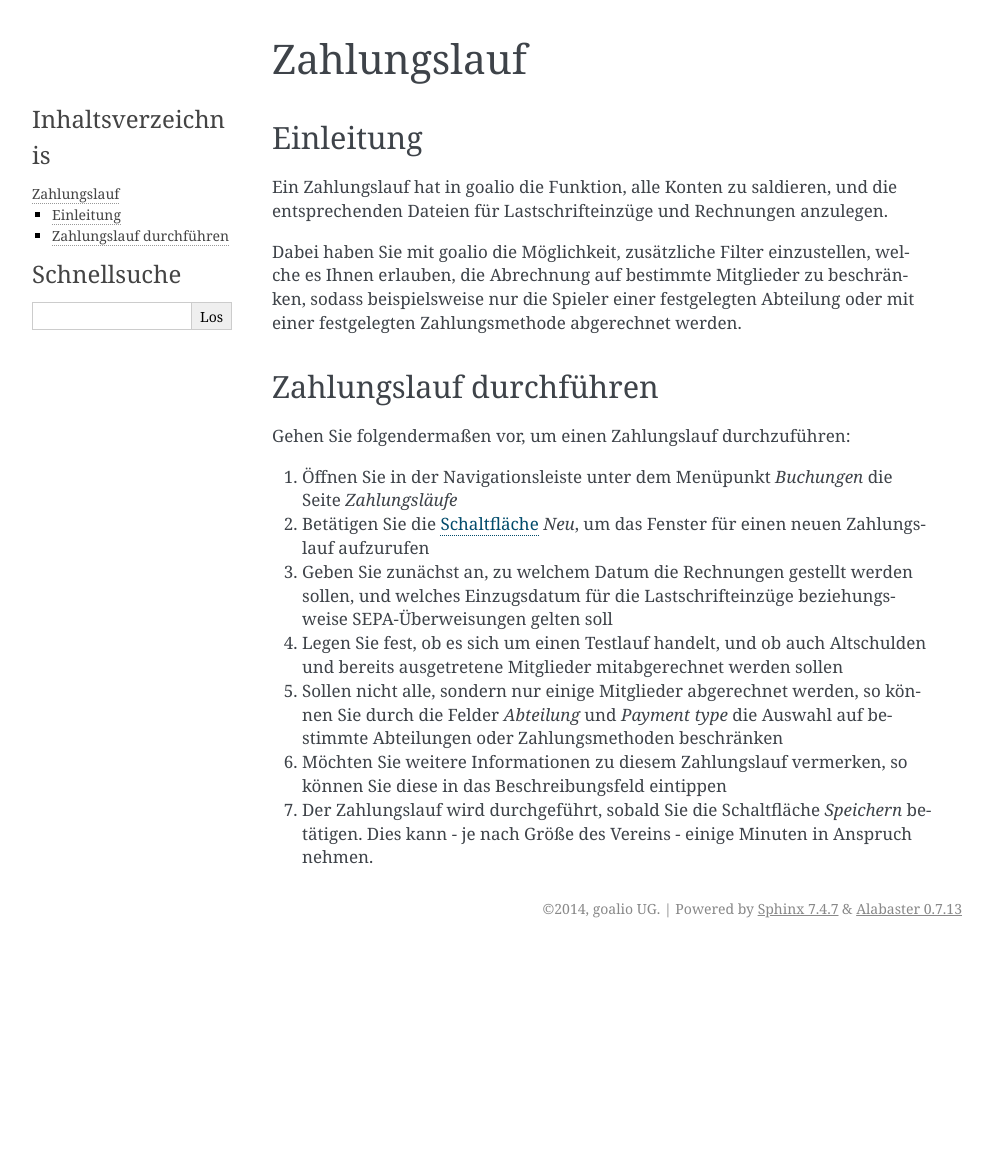
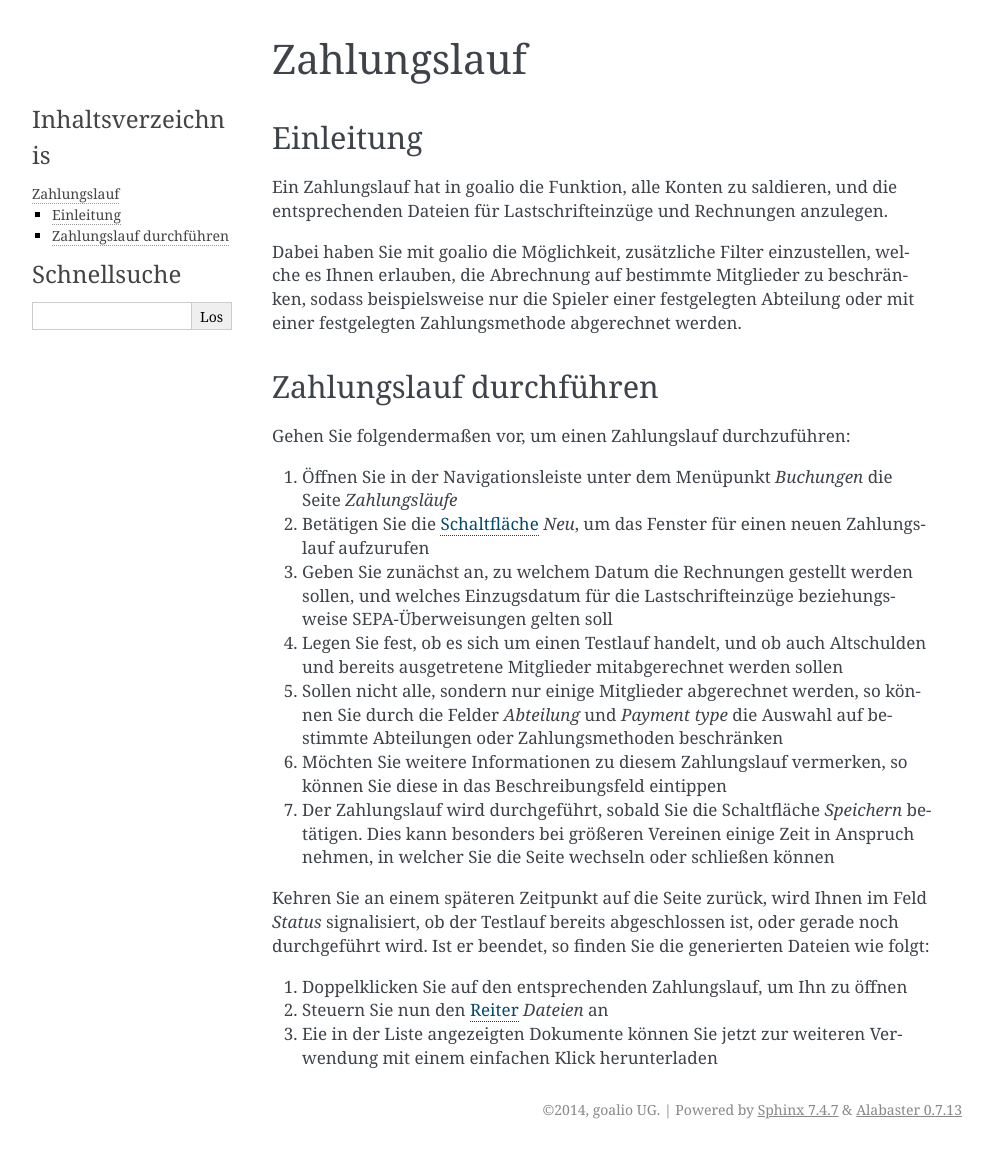
Before and after one commit to goalio/docs, a Sphinx documentation site: the page built from docs/module/finanzen/zahlungslauf.rst, in a window 1280 px wide. Shown: the whole page, without its empty margins (148-1141 px from the left). Built offline with Sphinx 7.4.7, drawn with Linux system fonts in a browser that asks for light colours; formulas are drawn with MathJax 3; before the commit the page ends 948 px from its top, so only the background shows below that.

Commit message:
Update zahlungslauf.rst

```diff
--- a/docs/module/finanzen/zahlungslauf.rst
+++ b/docs/module/finanzen/zahlungslauf.rst
@@ -25,7 +25,15 @@ Gehen Sie folgendermaßen vor, um einen Zahlungslauf durchzuführen:
 
 6. Möchten Sie weitere Informationen zu diesem Zahlungslauf vermerken, so können Sie diese in das Beschreibungsfeld eintippen
 
-7. Der Zahlungslauf wird durchgeführt, sobald Sie die Schaltfläche *Speichern* betätigen. Dies kann - je nach Größe des Vereins - einige Minuten in Anspruch nehmen.
+7. Der Zahlungslauf wird durchgeführt, sobald Sie die Schaltfläche *Speichern* betätigen. Dies kann besonders bei größeren Vereinen einige Zeit in Anspruch nehmen, in welcher Sie die Seite wechseln oder schließen können
+
+Kehren Sie an einem späteren Zeitpunkt auf die Seite zurück, wird Ihnen im Feld *Status* signalisiert, ob der Testlauf bereits abgeschlossen ist, oder gerade noch durchgeführt wird. Ist er beendet, so finden Sie die generierten Dateien wie folgt:
+
+1. Doppelklicken Sie auf den entsprechenden Zahlungslauf, um Ihn zu öffnen
+
+2. Steuern Sie nun den Reiter_ *Dateien* an
+
+3. Eie in der Liste angezeigten Dokumente können Sie jetzt zur weiteren Verwendung mit einem einfachen Klick herunterladen
 
 .. _Auswahlmenü: /de/latest/erste-schritte/benutzeroberflaeche.html#auswahl-menus
 .. _Schaltfläche: /de/latest/erste-schritte/benutzeroberflaeche.html#schaltflachen
```
